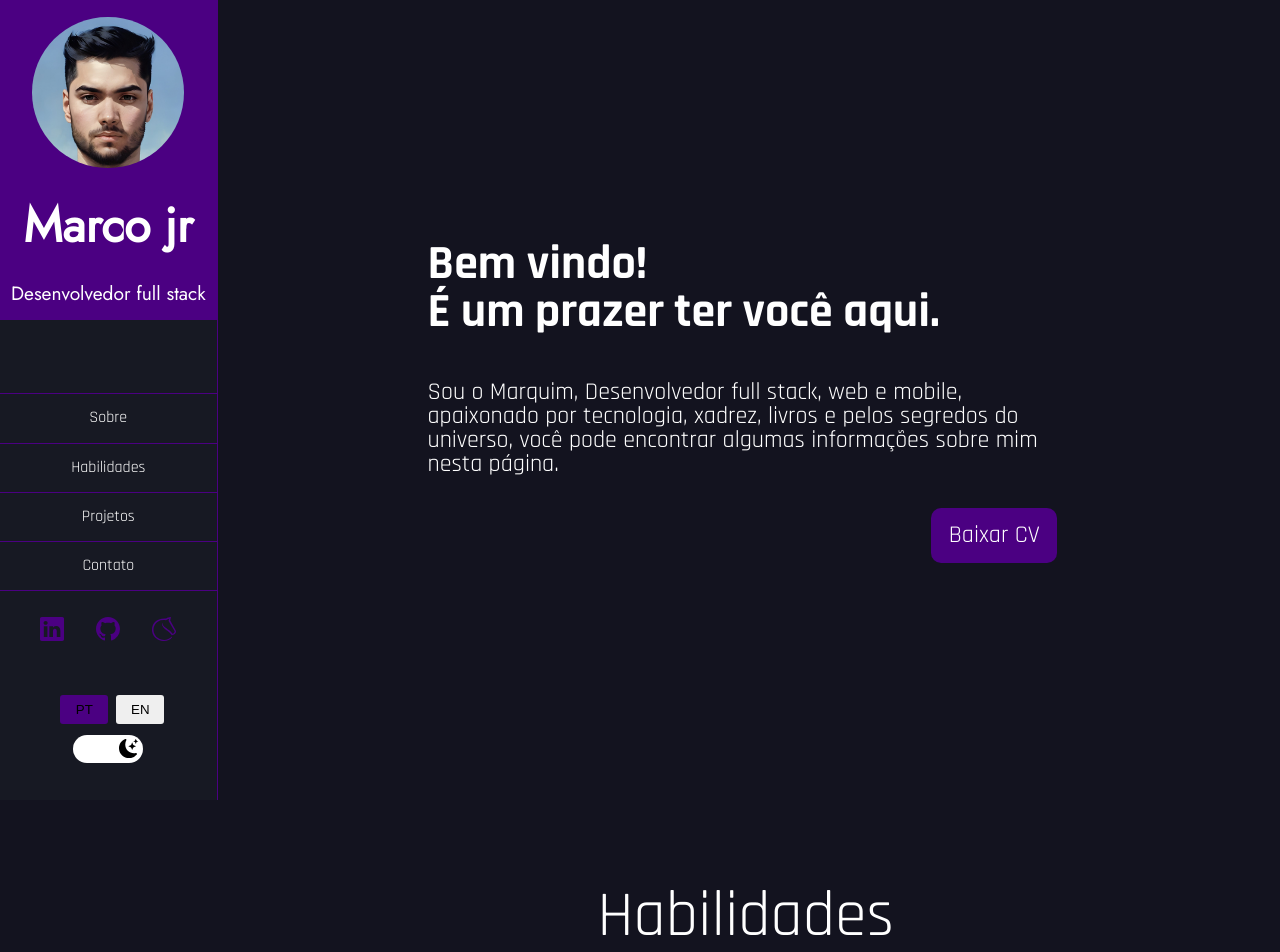
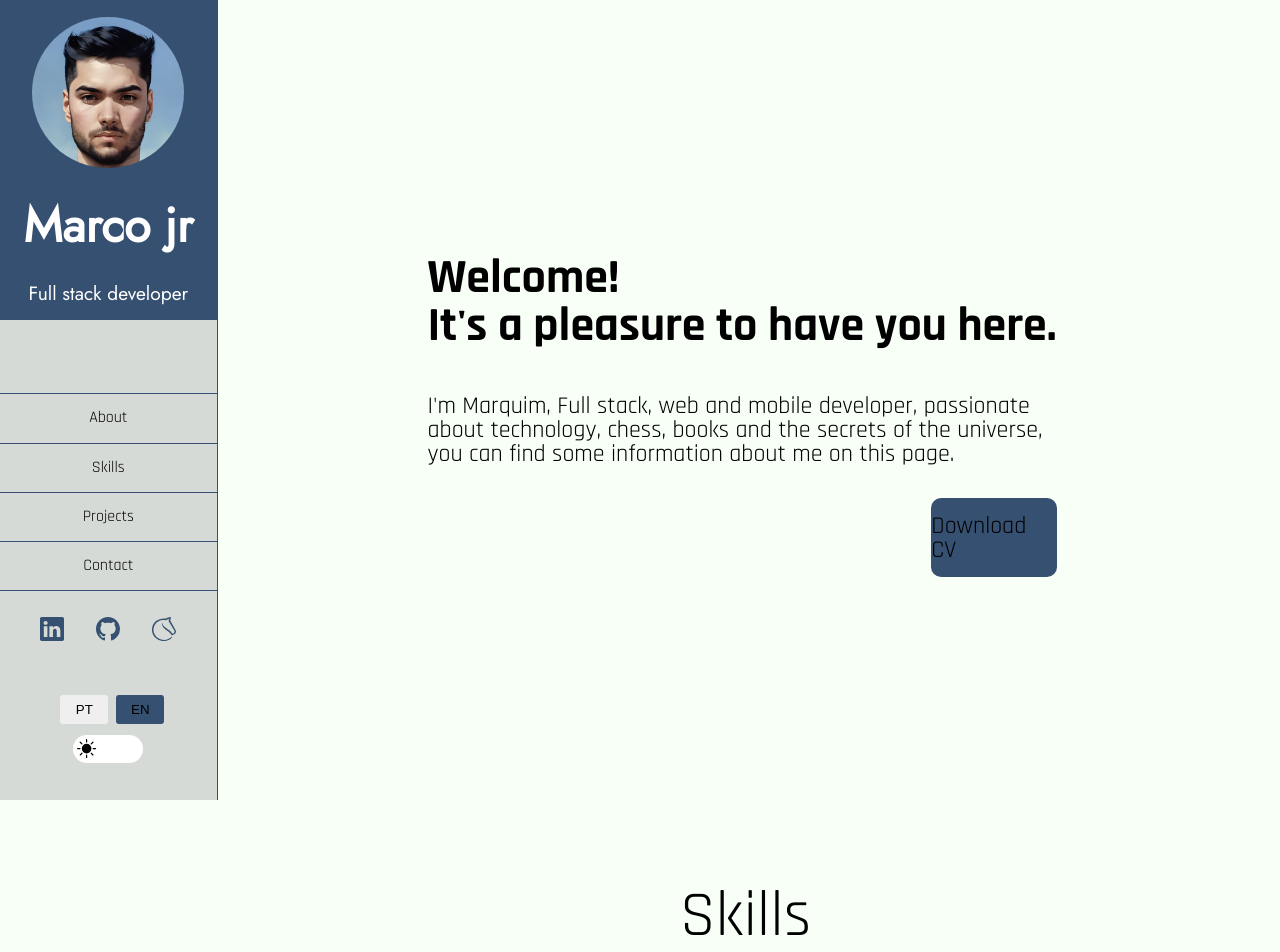
Before and after one commit to marcojr73/portfolio, a React (Vite) app: page / in a window 1280 px wide. Shown: the top 952 px of the page. Built offline with nearby package versions, Linux system fonts and the light colour scheme.

Commit message:
transition soft of scroll aside option

```diff
--- a/index.html
+++ b/index.html
@@ -3,7 +3,7 @@
 
 <head>
   <meta charset="UTF-8" />
-  <link rel="icon" type="image/svg+xml" href="/vite.svg" />
+  <link rel="icon" type="image/svg+xml" href="https://imagine.gsfc.nasa.gov/hst_bday/images/april-7-2019-30-doradus-nebula.jpg" />
   <meta name="viewport" content="width=device-width, initial-scale=1.0" />
   <link rel="preconnect" href="https://fonts.googleapis.com">
   <link rel="preconnect" href="https://fonts.gstatic.com" crossorigin>
--- a/src/components/About.tsx
+++ b/src/components/About.tsx
@@ -11,7 +11,7 @@ function About() {
 
     return (
         <ContainerAbout>
-            <section className="about">
+            <section id="about" className="about">
                 <Fade delay={750} cascade damping={1e-1} triggerOnce={true} >
                     <h1>{t("bem-vindo")}<br />
                     <Fade delay={2500} cascade damping={1e-1} triggerOnce={true} >
--- a/src/components/Contact.tsx
+++ b/src/components/Contact.tsx
@@ -16,7 +16,7 @@ function Contact() {
         <ContainerContacts>
             <footer>
                 <Fade delay={750} cascade damping={1e-1} triggerOnce={true} >
-                    <h1>{t("contact-1")}<br /><Fade delay={2000} cascade damping={1e-1} triggerOnce={true}>
+                    <h1 id="contacts">{t("contact-1")}<br /><Fade delay={2000} cascade damping={1e-1} triggerOnce={true}>
                         <h1>{t("contact-2")}</h1>
                     </Fade>
                     </h1>
@@ -24,13 +24,13 @@ function Contact() {
                 <Fade delay={3000} cascade damping={1e-1} triggerOnce={true} >
                     <h2>{t("contact-me")}</h2>
                     <div className="social-box">
+                        <div className="social" onClick={() => window.open("https://www.linkedin.com/in/marcojr73/")}>
+                            <BsLinkedin/>
+                            <p>Linkedin</p>
+                        </div>
                         <div className="social" onClick={() => window.open("https://github.com/marcojr73")}>
                             <BsGithub/>
                             <p>GitHub</p>
-                        </div>
-                        <div className="social" onClick={() => window.open("https://www.linkedin.com/in/marcojr73/")}>
-                            <BsLinkedin/>
-                            <p>Linkedin</p>
                         </div>
                         <div className="social" onClick={() => window.open("mailto:marco.junior@engenharia.ufjf.br")}>
                             <MdOutlineMailOutline/>
--- a/src/components/aside.tsx
+++ b/src/components/aside.tsx
@@ -27,10 +27,10 @@ function Aside(){
                 <p>{t("dev-description")}</p>
             </header>
             <ul>
-                <li className="list-item" key={"about"} >{t("sobre")}</li>
-                <li className="list-item" key={"skills"} >{t("habilidades")}</li>
-                <li className="list-item" key={"projects"} >{t("projetos")}</li>
-                <li className="list-item" key={"contact"} >{t("contato")}</li>
+                <li className="list-item" key={"about"} onClick={() => document.getElementById("about")?.scrollIntoView({behavior: "smooth"})}>{t("sobre")}</li>
+                <li className="list-item" key={"skills"} onClick={() => document.getElementById("skills")?.scrollIntoView({behavior: "smooth"})} >{t("habilidades")}</li>
+                <li className="list-item" key={"projects"} onClick={() => document.getElementById("projects")?.scrollIntoView({behavior: "smooth"})} >{t("projetos")}</li>
+                <li className="list-item" key={"contact"} onClick={() => document.getElementById("contacts")?.scrollIntoView({behavior: "smooth"})}>{t("contato")}</li>
                 <li key={"social"} >
                     <BsLinkedin className="icon" onClick={() => window.open("https://www.linkedin.com/in/marcojr73")}/>
                     <BsGithub className="icon" onClick={() => window.open("https://github.com/marcojr73")}/>
--- a/src/components/projects/projects.tsx
+++ b/src/components/projects/projects.tsx
@@ -16,7 +16,7 @@ function Projects() {
     const { t } = useTranslation()
     return (
         <ContainerProjects>
-            <h1 className="title">{t("projetos")}</h1>
+            <h1 id="projects" className="title">{t("projetos")}</h1>
             <section className="projects-square" >
                 <Fade duration={2000} triggerOnce={true}>
                     <Project project={geoQuizDto} />
--- a/src/components/skills/skills.tsx
+++ b/src/components/skills/skills.tsx
@@ -10,7 +10,7 @@ function Skills() {
     const { t } = useTranslation()
     return (
         <ContainerSkills>
-            <h1 className="title">{t("habilidades")}</h1>
+            <h1 className="title" id="skills">{t("habilidades")}</h1>
             <Fade delay={0} duration={750} cascade damping={1e-1}>
                 <ul>
                     {
--- a/src/context/themeContext.tsx
+++ b/src/context/themeContext.tsx
@@ -2,9 +2,10 @@
 import React, { createContext, useState } from "react"
 import { TProps, Ttheme } from "../interfaces"
 import darkTheme from "../styles/themes/darkTheme"
+import lightTheme from "../styles/themes/lightTheme"
 
 const initialValue = {
-    theme: darkTheme,
+    theme: lightTheme,
     setTheme: () => { }
 }
 
--- a/src/styles/containers/ContainerAbout.tsx
+++ b/src/styles/containers/ContainerAbout.tsx
@@ -10,10 +10,11 @@ const ContainerAbout = styled.section`
 
     .about{
         width: 60%;
-        height: 40%;
+        height: 100%;
         display: flex;
         flex-direction: column;
-        color: var(--text-color)
+        justify-content: center;
+        color: var(--text-color);
     }
 
     h1{
--- a/src/utils/translation/PT.json
+++ b/src/utils/translation/PT.json
@@ -16,7 +16,7 @@
         "wolf-description": "Gerenciador de frente de caixa, você pode registrar a sua empresa, cadastrar os produtos, visualizar suas estatísticas de vendas e novos clientes dos ultimos 12 meses de forma segura e intuitiva.",
         "tt-description": "Api em Java Spring boot, um CRUD, onde você pode publicar, ler, editar e excluir um tweet.",
         "contact-1": "Vamos Fazer Algo grande",
-        "contact-2": "juntos",
+        "contact-2": "juntos!",
         "contact-me": "Sinta-se a vontade para se conectar comigo em minhas redes sociais"
     }
 }
--- a/src/utils/translation/i18n.ts
+++ b/src/utils/translation/i18n.ts
@@ -6,7 +6,7 @@ import ptJson from "./PT.json"
 import enJson from "./EN.json"
 
 i18n.use(initReactI18next).init({
-    fallbackLng: "pt",
+    fallbackLng: "en",
     interpolation: {
         escapeValue: false
     },
```
